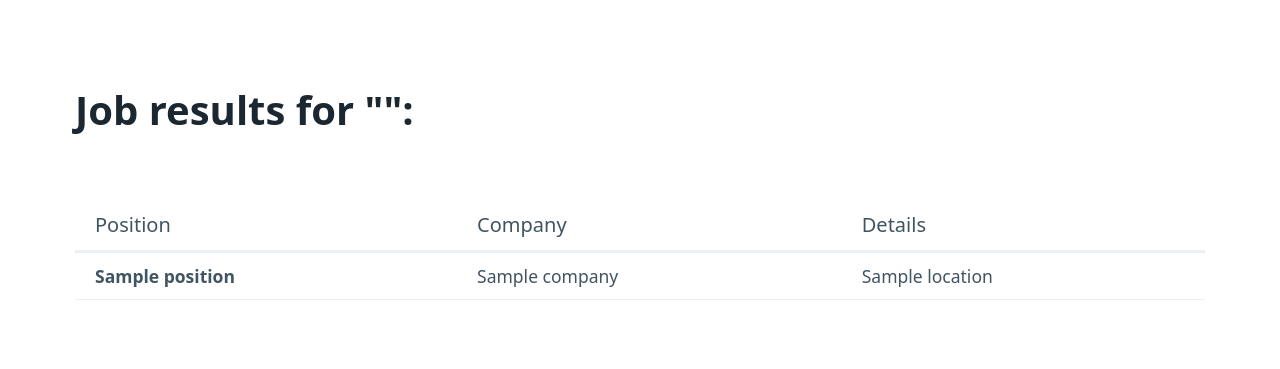
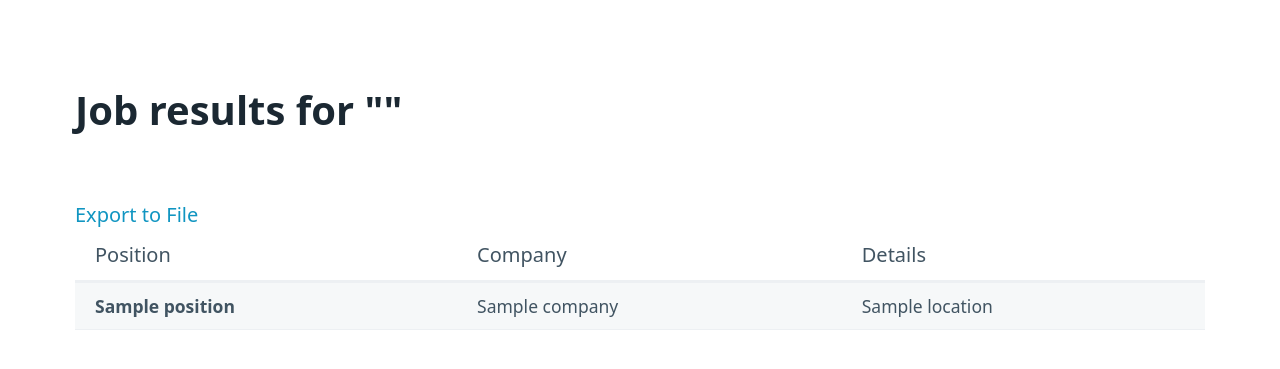
Before and after one commit to Bom-dev/py_scrapper, a Flask app: template templates/jobs.html in a window 1280 px wide. Shown: the top 369 px of the page. Run offline with Flask 2, Linux system fonts and the light colour scheme; the template is opened without the code that fills it: most values are stand-ins (such as "Sample title", 1, 10 or a date in 2020).

Commit message:
Add export function

```diff
--- a/main.py
+++ b/main.py
@@ -13,11 +13,14 @@
 
 # save_to_file(keyword, jobs)
 
-from flask import Flask, render_template, request
+from flask import Flask, render_template, request, redirect, send_file
 from extractors.rok import extract_rok_jobs
 from extractors.wwr import extract_wwr_jobs
+from file import save_to_file
 
 app = Flask("Scrapper")
+
+db = {}
 
 
 @app.route("/")
@@ -28,10 +31,27 @@ def home():
 @app.route("/jobs")
 def jobs():
     keyword = request.args.get("keyword")
-    rok = extract_rok_jobs(keyword)
-    wwr = extract_wwr_jobs(keyword)
-    jobs = rok + wwr
+    if keyword == None:
+        return redirect("/")
+    if keyword in db:
+        jobs = db[keyword]
+    else:
+        rok = extract_rok_jobs(keyword)
+        wwr = extract_wwr_jobs(keyword)
+        jobs = rok + wwr
+        db[keyword] = jobs
     return render_template("jobs.html", keyword=keyword, jobs=jobs)
 
 
+@app.route("/export")
+def export():
+    keyword = request.args.get("keyword")
+    if keyword == None:
+        return redirect("/")
+    if keyword not in db:
+        return redirect(f"/search?keyword={keyword}")
+    save_to_file(keyword, db[keyword])
+    return send_file(f"{keyword}.csv", as_attachment=True)
+
+
 app.run("0.0.0.0")
--- a/templates/jobs.html
+++ b/templates/jobs.html
@@ -9,8 +9,10 @@
 </head>
 <body>
   <main class='container'>
-    <h1>Job results for "{{keyword}}":</h1>
-    <table>
+    <h1>Job results for "{{keyword}}"</h1>
+    <a target="_blank" href="/export?keyword={{keyword}}">Export to File</a>
+    <figure>
+      <table role='grid'>
         <thead>
           <tr>
             <th>Position</th>
@@ -28,6 +30,7 @@
           {% endfor %}
         </tbody>
       </table>
+    </figure>
   </main>
 </body>
 </html>
```
Lines whose indentation alone changed are shown as unchanged.
